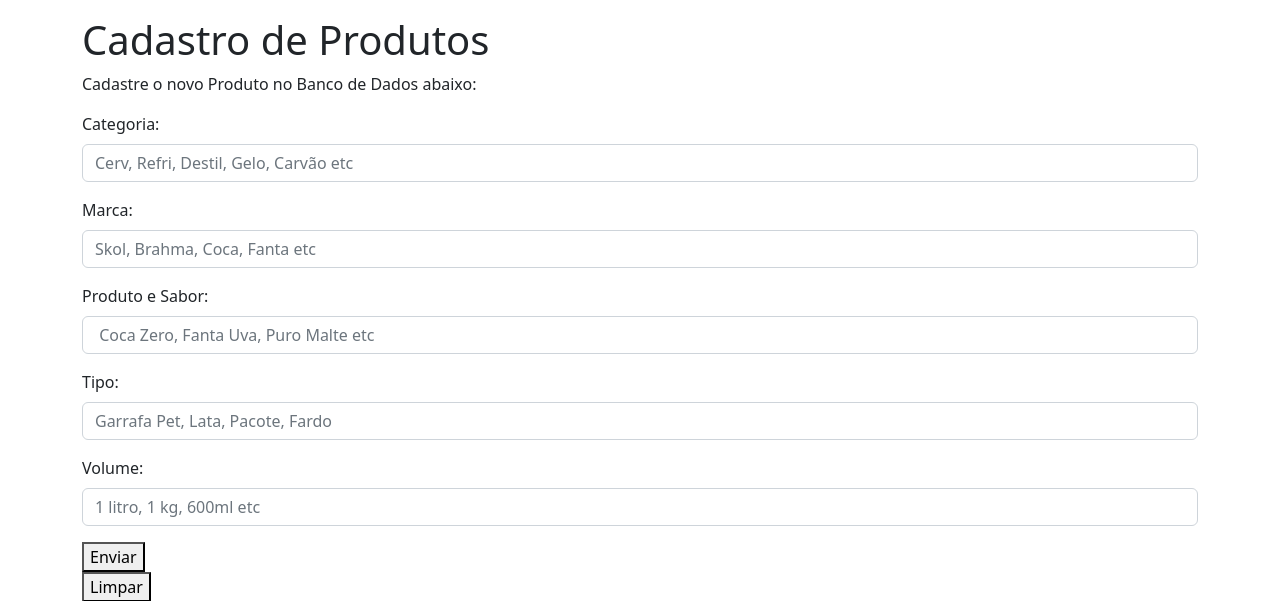
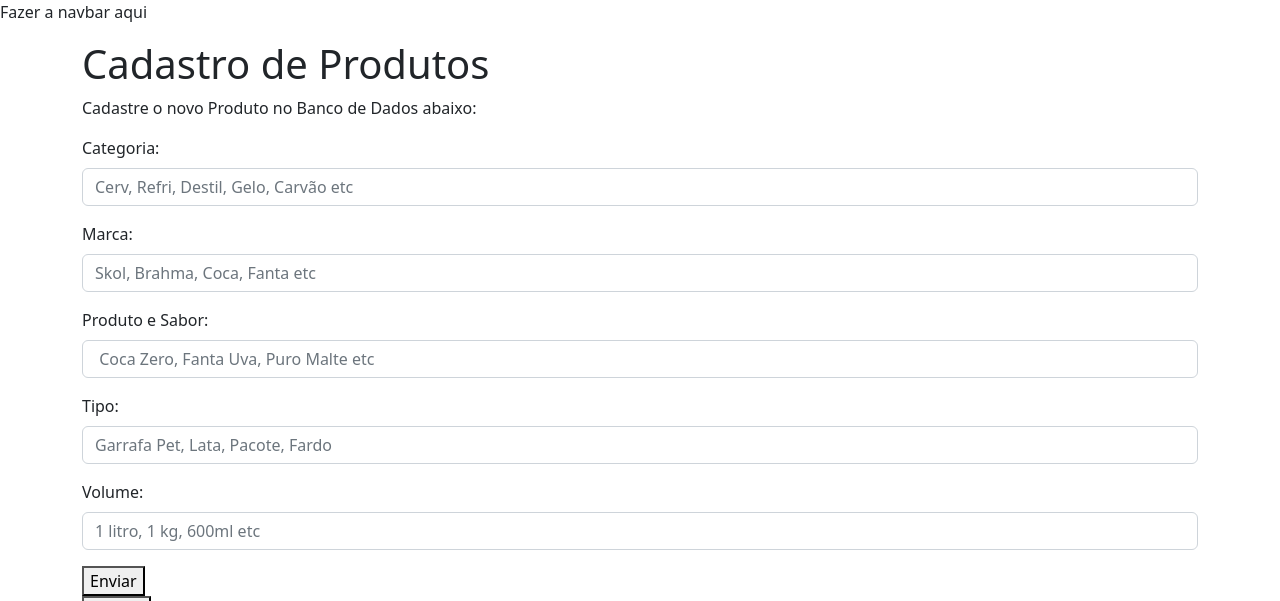
Before and after one commit to leoferro/Estoque_Django, a Django app: page /estoque/cadastro in a window 1280 px wide. Shown: the top 601 px of the page. Run offline with Django 4.2, Linux system fonts and the light colour scheme; data that the repository does not hold is empty; some libraries are stand-ins or nearby versions.

Commit message:
NavBar preparaçao

```diff
--- /dev/null
+++ b/web_estoque/app_estoque/templates/navbar.html
@@ -0,0 +1,3 @@
+<nav>
+  Fazer a navbar aqui
+</nav>
--- a/web_estoque/app_estoque/templates/pagina_cadastro.html
+++ b/web_estoque/app_estoque/templates/pagina_cadastro.html
@@ -17,6 +17,9 @@
 </head>
 
 <body>
+
+
+{% include "navbar.html" %}
 
  <div class="container mt-3">
 
--- a/web_estoque/app_estoque/templates/pagina_compra.html
+++ b/web_estoque/app_estoque/templates/pagina_compra.html
@@ -8,6 +8,9 @@
   <script src="https://cdn.jsdelivr.net/npm/bootstrap@5.2.3/dist/js/bootstrap.bundle.min.js"></script>
 </head>
 <body>
+
+
+{% include "navbar.html" %}
 
 <div class="container mt-3">
   <h2>Página de cadastro</h2>
--- a/web_estoque/app_estoque/templates/relatorio.html
+++ b/web_estoque/app_estoque/templates/relatorio.html
@@ -13,6 +13,8 @@
 
 </head>
 <body>
+
+{% include "navbar.html" %}
 
 <!-- Se retornado a chave erro no dicionario ele vai criar um alerta de erro -->
 {% if erro %}
--- a/web_estoque/app_estoque/templates/venda_do_produto.html
+++ b/web_estoque/app_estoque/templates/venda_do_produto.html
@@ -13,6 +13,9 @@
     </head>
 
     <body>
+
+        {% include "navbar.html" %}
+
         <h1>cola cola </h1>
         <form>
 
```
